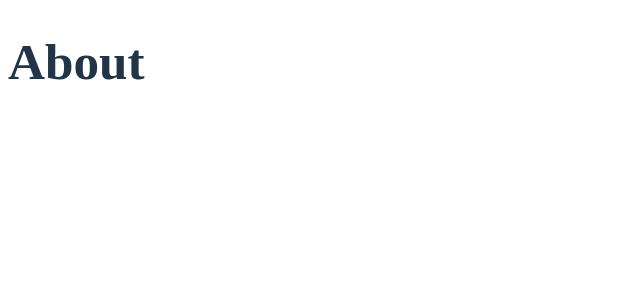
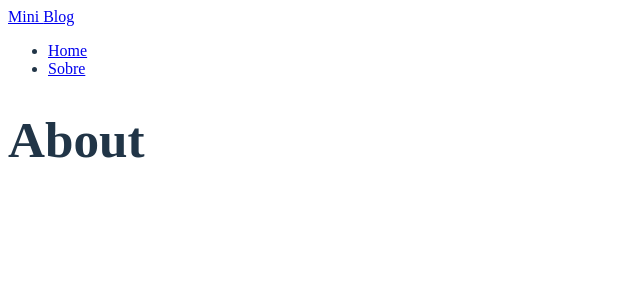
Before and after one commit to gustavobanares/Miniblog, a React (Vite) app in the folder 10_MINIBLOG/miniblog/: page /about in a window 1280 px wide. Shown: the top 300 px of the page, without its empty margins (0-640 px from the left). Built offline with nearby package versions, Linux system fonts and the light colour scheme.

Commit message:
Create component Navbar

```diff
--- a/10_MINIBLOG/miniblog/src/App.jsx
+++ b/10_MINIBLOG/miniblog/src/App.jsx
@@ -6,6 +6,8 @@
 // pages
 import Home from './pages/Home/Home'
 import About from './pages/About/About'
+import Navbar from './components/Navbar'
+import Footer from './components/Footer'
 
 function App() {
 
@@ -13,13 +15,16 @@
 
       <div className="App">
         <BrowserRouter>
+        <Navbar />
         <div className='container'>
           <Routes>
             <Route path='/' element={<Home />} />
             <Route path='/about' element={<About />} />
           </Routes>
         </div>
+        <Footer />
         </BrowserRouter>
+
       </div>
 
   )
--- /dev/null
+++ b/10_MINIBLOG/miniblog/src/components/Navbar.jsx
@@ -0,0 +1,21 @@
+import { NavLink } from "react-router-dom"
+
+import styles from './Navbar.module.css'
+
+const Navbar = () => {
+  return(
+  <nav>
+    <NavLink to='/'>Mini <span>Blog</span></NavLink>
+    <ul>
+        <li>
+            <NavLink to ='/'>Home</NavLink>
+        </li>
+        <li>
+            <NavLink to ='/about'>Sobre</NavLink>
+        </li>
+    </ul>
+  </nav>
+  )
+}
+
+export default Navbar
```
Also changed, not shown: 10_MINIBLOG/miniblog/src/components/Navbar.module.css (added).
